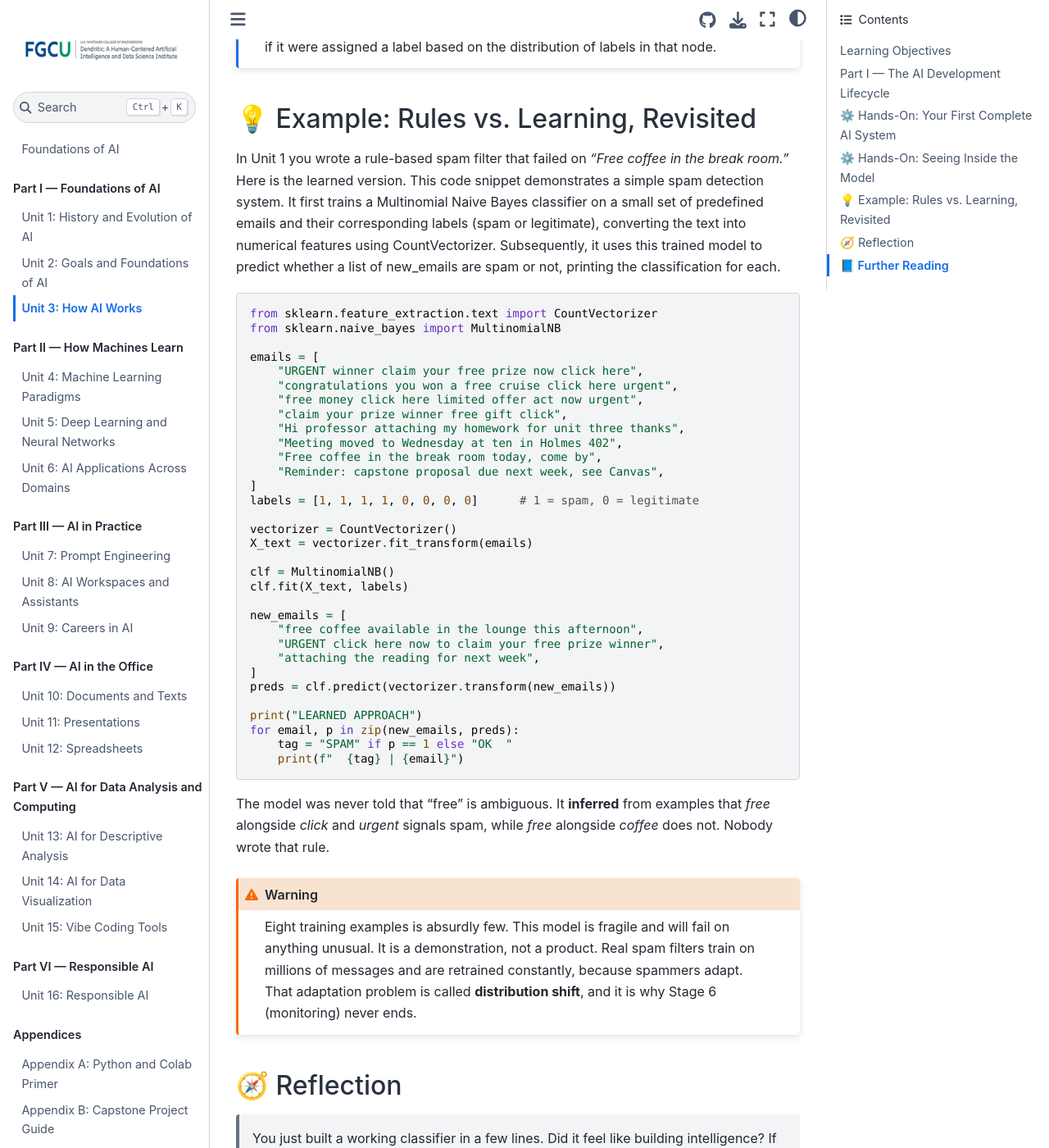
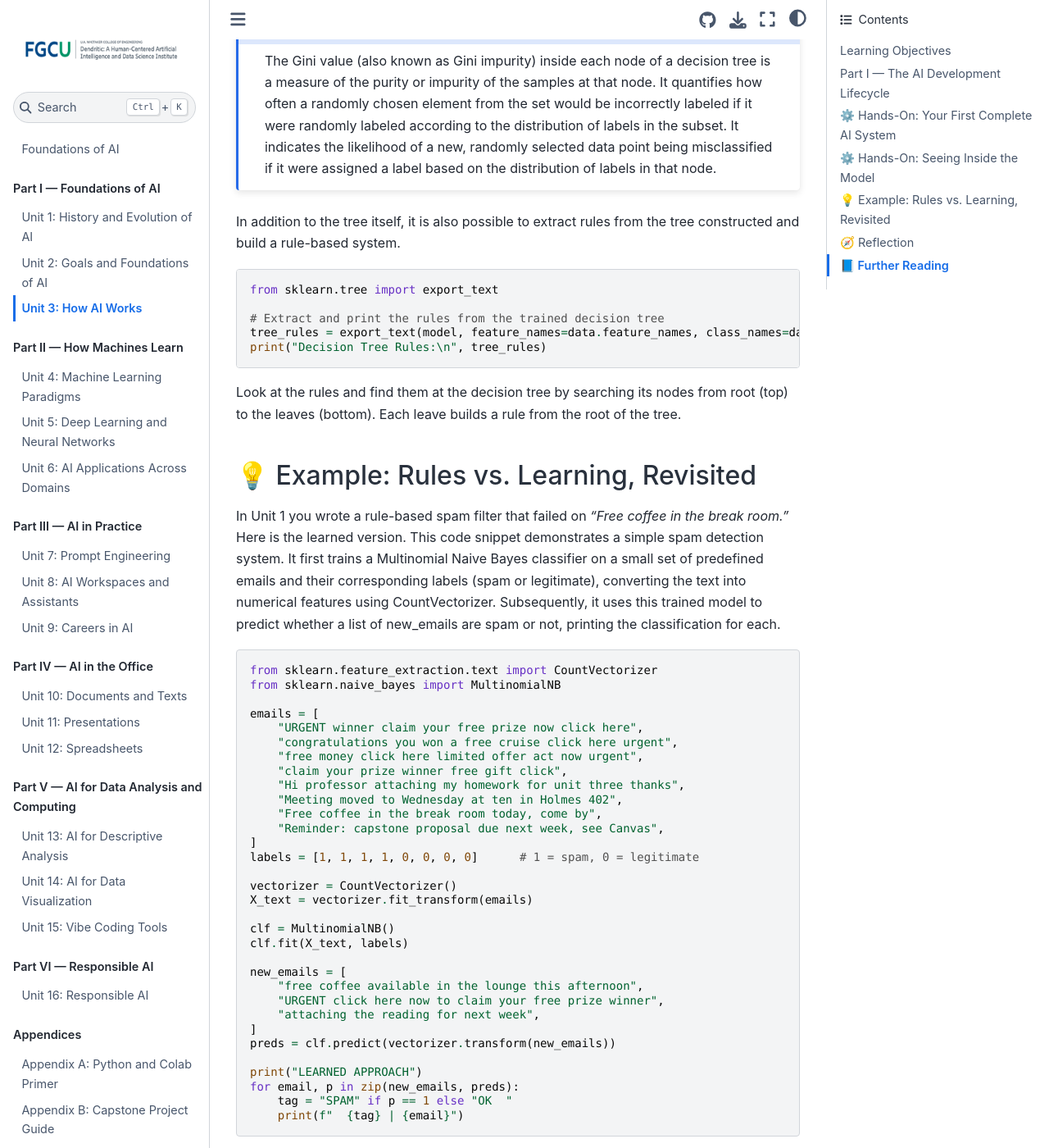
Before and after one commit to lndecastro/Foundations_of_AI, a Jupyter Book: the page built from book/Unit_03_How_AI_Works.md, in a window 1280 px wide and 1400 px high, scrolled down 4589 px. Shown: the whole window at 82% size. Built offline with Jupyter Book 1.0.4 settings and Sphinx 7.4.7 and the Sphinx Book theme 1.1.4, drawn with Linux system fonts in a browser that asks for light colours; some of the changed text lies outside the part shown.

Commit message:
Update Unit_03_How_AI_Works.md

````diff
--- a/book/Unit_03_How_AI_Works.md
+++ b/book/Unit_03_How_AI_Works.md
@@ -25,7 +25,7 @@ Every real AI system, from a small classifier to a frontier language model, pass
 | **4. Training** | Fit model parameters to the data | 10% |
 | **5. Evaluation (Test)** | Measure performance on data the model has never seen | 15% |
 | **6. Deployment & monitoring** | Ship it, watch it, retrain as the world changes | 5% |
-* Varies depending on the context. These are just to illustrate how work could be distributed over the steps.
+** Varies depending on the context. These are just to illustrate how work could be distributed over the steps.
 
 ```{note}
 Those percentages surprise people. **Stages 2 and 3 dominate.** The algorithm, the part that usually gets the headlines, is a small slice. Practitioners have a saying for this: *most of machine learning is data cleaning wearing a lab coat.* We will discuss that later in our program.
@@ -140,6 +140,18 @@ plt.show()
 The Gini value (also known as Gini impurity) inside each node of a decision tree is a measure of the purity or impurity of the samples at that node. It quantifies how often a randomly chosen element from the set would be incorrectly labeled if it were randomly labeled according to the distribution of labels in the subset. It indicates the likelihood of a new, randomly selected data point being misclassified if it were assigned a label based on the distribution of labels in that node.
 ```
 
+In addition to the tree itself, it is also possible to extract rules from the tree constructed and build a rule-based system.
+
+```python
+from sklearn.tree import export_text
+
+# Extract and print the rules from the trained decision tree
+tree_rules = export_text(model, feature_names=data.feature_names, class_names=data.target_names)
+print("Decision Tree Rules:\n", tree_rules)
+```
+
+Look at the rules and find them at the decision tree by searching its nodes from root (top) to the leaves (bottom). Each leave builds a rule from the root of the tree.
+
 ## 💡 Example: Rules vs. Learning, Revisited
 
 In Unit 1 you wrote a rule-based spam filter that failed on *"Free coffee in the break room."* Here is the learned version. This code snippet demonstrates a simple spam detection system. It first trains a Multinomial Naive Bayes classifier on a small set of predefined emails and their corresponding labels (spam or legitimate), converting the text into numerical features using CountVectorizer. Subsequently, it uses this trained model to predict whether a list of new_emails are spam or not, printing the classification for each.
@@ -182,7 +194,7 @@ for email, p in zip(new_emails, preds):
 The model was never told that "free" is ambiguous. It **inferred** from examples that *free* alongside *click* and *urgent* signals spam, while *free* alongside *coffee* does not. Nobody wrote that rule.
 
 ```{warning}
-Eight training examples is absurdly few. This model is fragile and will fail on anything unusual. It is a demonstration, not a product. Real spam filters train on millions of messages and are retrained constantly, because spammers adapt. That adaptation problem is called **distribution shift**, and it is why Stage 6 (monitoring) never ends.
+Eight training examples is absurdly few. This model is fragile and may fail on anything unusual. It is a demonstration, not a product. Real spam filters train on millions of messages and are retrained constantly, because spammers adapt. That adaptation problem is called **distribution shift**, and it is why Stage 6 (monitoring) never ends.
 ```
 
 ## 🧭 Reflection
````
Also changed, not shown: other parts of book/Unit_03_How_AI_Works.md (+3 -3 lines).
